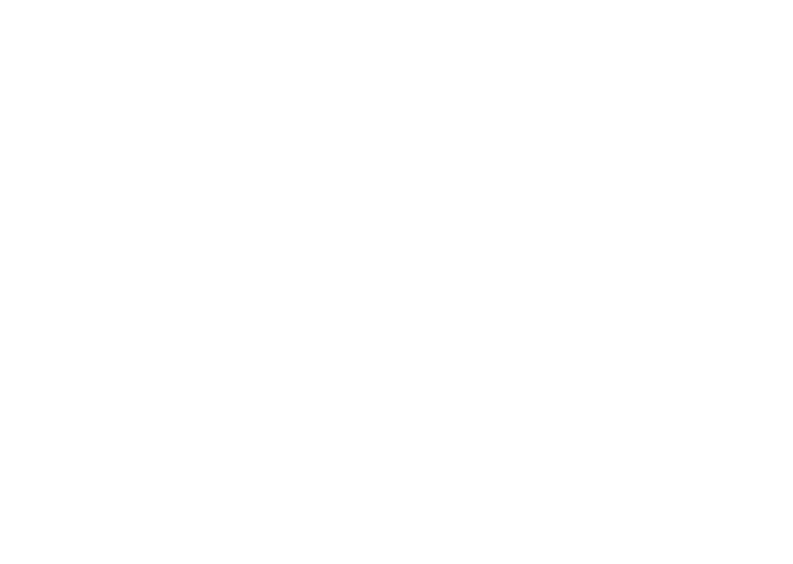
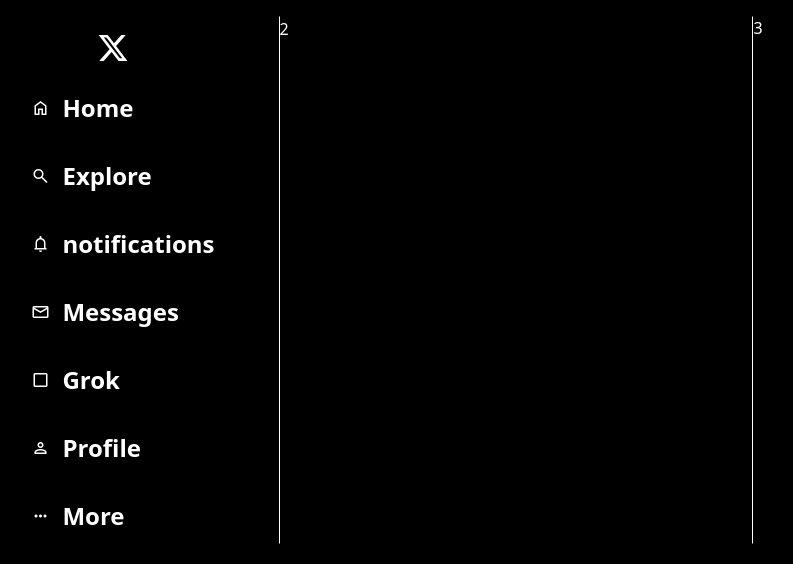
Before and after one commit to AliMonoar45/twitter-clone, a website: page index.html in a window 1280 px wide. Shown: the whole page, without its empty margins (53-846 px from the left). Drawn offline with nearby package versions, Linux system fonts and the light colour scheme.

Commit message:
Sidebar work in progress

```diff
--- a/index.html
+++ b/index.html
@@ -1,11 +1,62 @@
 <!DOCTYPE html>
 <html lang="en">
-<head>
-  <meta charset="UTF-8">
-  <meta name="viewport" content="width=device-width, initial-scale=1.0">
-  <title>Document</title>
-</head>
-<body>
-
-</body>
+  <head>
+    <meta charset="UTF-8" />
+    <meta name="viewport" content="width=device-width, initial-scale=1.0" />
+    <link
+    rel="stylesheet"
+    href="https://fonts.googleapis.com/css2?family=Material+Symbols+Outlined:opsz,wght,FILL,GRAD@24,400,0,0"
+    />
+    <link rel="stylesheet" href="/src/output.css" />
+    <title>Home/x</title>
+  </head>
+  <body class=" bg-black text-white">
+    <div class="flex container mx-auto my-4">
+      <div class="first w-[70%] space-y-3">
+        <div class="logo my-4 ">
+          <svg
+            viewBox="0 0 24 24"
+            aria-hidden="true"
+            class="m-auto invert w-8 r-4qtqp9 r-yyyyoo r-dnmrzs r-bnwqim r-lrvibr r-m6rgpd r-lrsllp r-1nao33i r-16y2uox r-8kz0gk"
+          >
+            <g>
+              <path
+                d="M18.244 2.25h3.308l-7.227 8.26 8.502 11.24H16.17l-5.214-6.817L4.99 21.75H1.68l7.73-8.835L1.254 2.25H8.08l4.713 6.231zm-1.161 17.52h1.833L7.084 4.126H5.117z"
+              ></path>
+            </g>
+          </svg>
+        </div>
+        <div class="sidebar flex justify-end">
+          <ul class="flex flex-col text-2xl space-y-3 px-11 font-bold">
+            <li class="flex items-center justify-start gap-3 w-fit hover:bg-gray-900 hover:cursor-pointer hover:rounded-full px-5 py-3">
+              <span class="material-symbols-outlined text-xl"> home </span>Home
+            </li>
+            <li class="flex items-center justify-start gap-3 w-fit hover:bg-gray-900 hover:cursor-pointer hover:rounded-full px-5 py-3">
+              <span class="material-symbols-outlined text-xl"> search </span>Explore
+            </li>
+            <li class="flex items-center justify-start gap-3 w-fit hover:bg-gray-900 hover:cursor-pointer hover:rounded-full px-5 py-3">
+              <span class="material-symbols-outlined text-xl"> notifications </span
+              >notifications
+            </li>
+            <li class="flex items-center justify-start gap-3 w-fit hover:bg-gray-900 hover:cursor-pointer hover:rounded-full px-5 py-3">
+              <span class="material-symbols-outlined text-xl"> mail </span>Messages
+            </li>
+            <li class="flex items-center justify-start gap-3 w-fit hover:bg-gray-900 hover:cursor-pointer hover:rounded-full px-5 py-3">
+              <span class="material-symbols-outlined text-xl"
+                >check_box_outline_blank</span
+              >Grok
+            </li>
+            <li class="flex items-center justify-start gap-3 w-fit hover:bg-gray-900 hover:cursor-pointer hover:rounded-full px-5 py-3">
+              <span class="material-symbols-outlined text-xl"> person </span>Profile
+            </li>
+            <li class="flex items-center justify-start gap-3 w-fit hover:bg-gray-900 hover:cursor-pointer hover:rounded-full px-5 py-3">
+              <span class="material-symbols-outlined text-xl"> more_horiz </span>More
+            </li>
+          </ul>
+        </div>
+      </div>
+      <div class="second w-full border-[1px] border-x-white border-y-black">2</div>
+      <div class="third w-full">3</div>
+    </div>
+  </body>
 </html>
--- /dev/null
+++ b/src/input.css
@@ -0,0 +1,3 @@
+@tailwind base;
+@tailwind components;
+@tailwind utilities;
--- /dev/null
+++ b/tailwind.config.js
@@ -0,0 +1,8 @@
+/** @type {import('tailwindcss').Config} */
+module.exports = {
+  content: ["*html"],
+  theme: {
+    extend: {},
+  },
+  plugins: [],
+}
```
Also changed, not shown: package.json (added, +16 -0 lines), assets/logo.svg (added), src/output.css (added), 1 other file.
